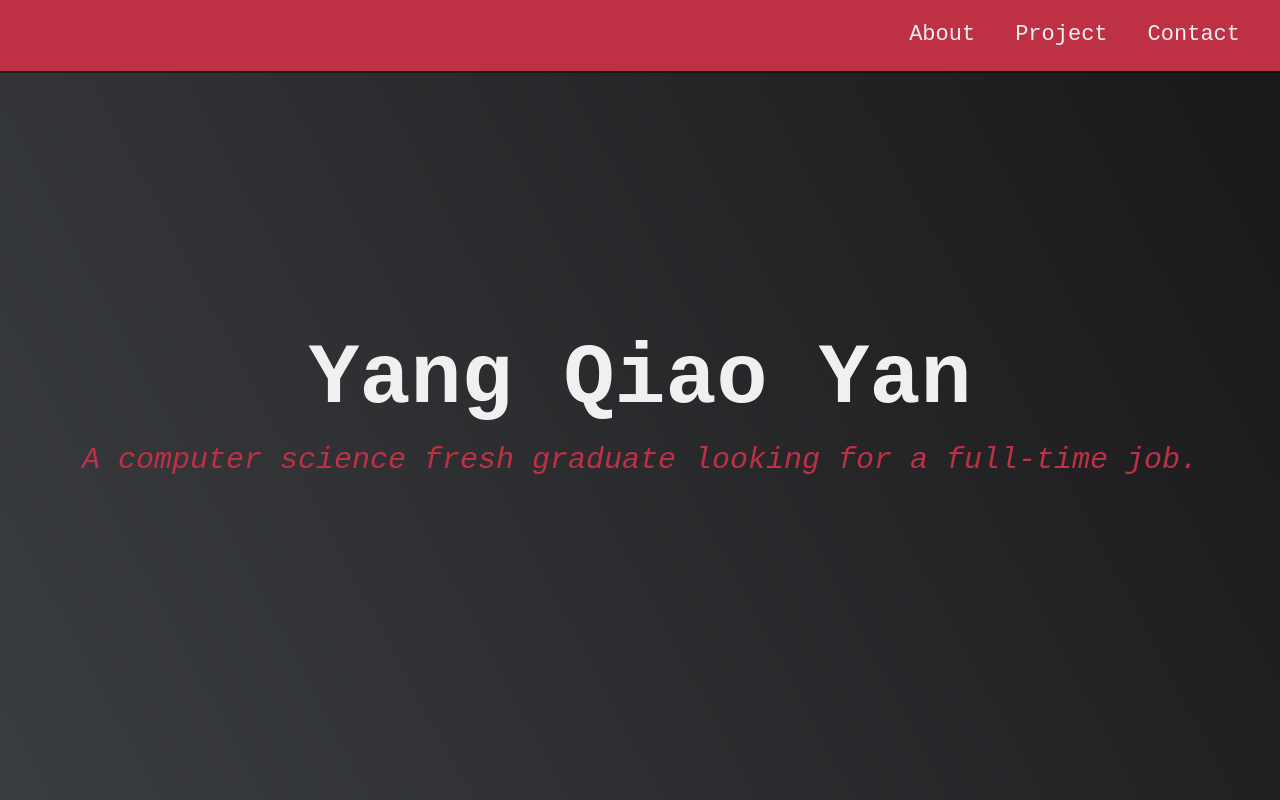
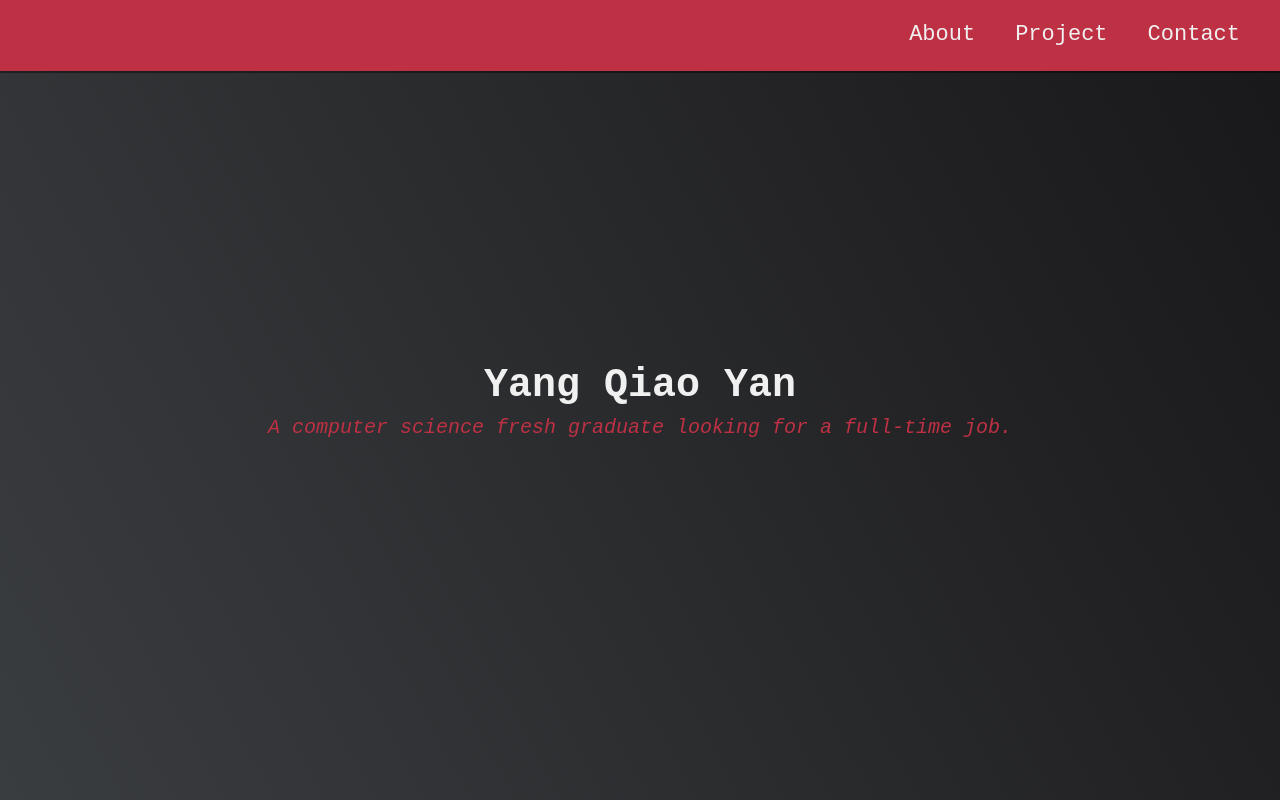
Before and after one commit to Esther-Yang/portfolio, a React (Create React App) app: page / in a window 1280 px wide. Shown: the top 800 px of the page. Built offline with nearby package versions, Linux system fonts and the light colour scheme.

Commit message:
Change font-size of About component

```diff
--- a/src/components/About.module.css
+++ b/src/components/About.module.css
@@ -10,11 +10,11 @@
 }
 
 .about > h1 {
-  font-size: 85px;
+  font-size: 4rem;
 }
 
 .about > p {
-  font-size: 3rem;
+  font-size: 2rem;
   font-weight: 200;
   font-style: italic;
   color: var(--main-red);
```
